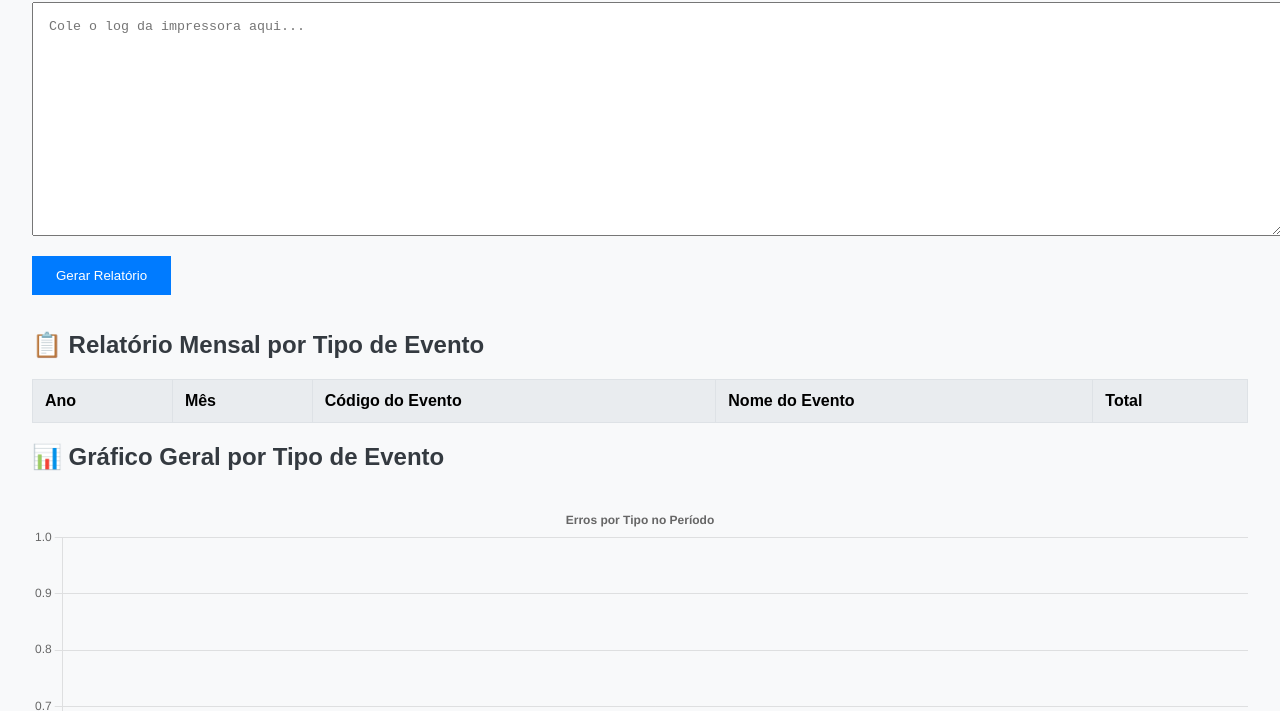
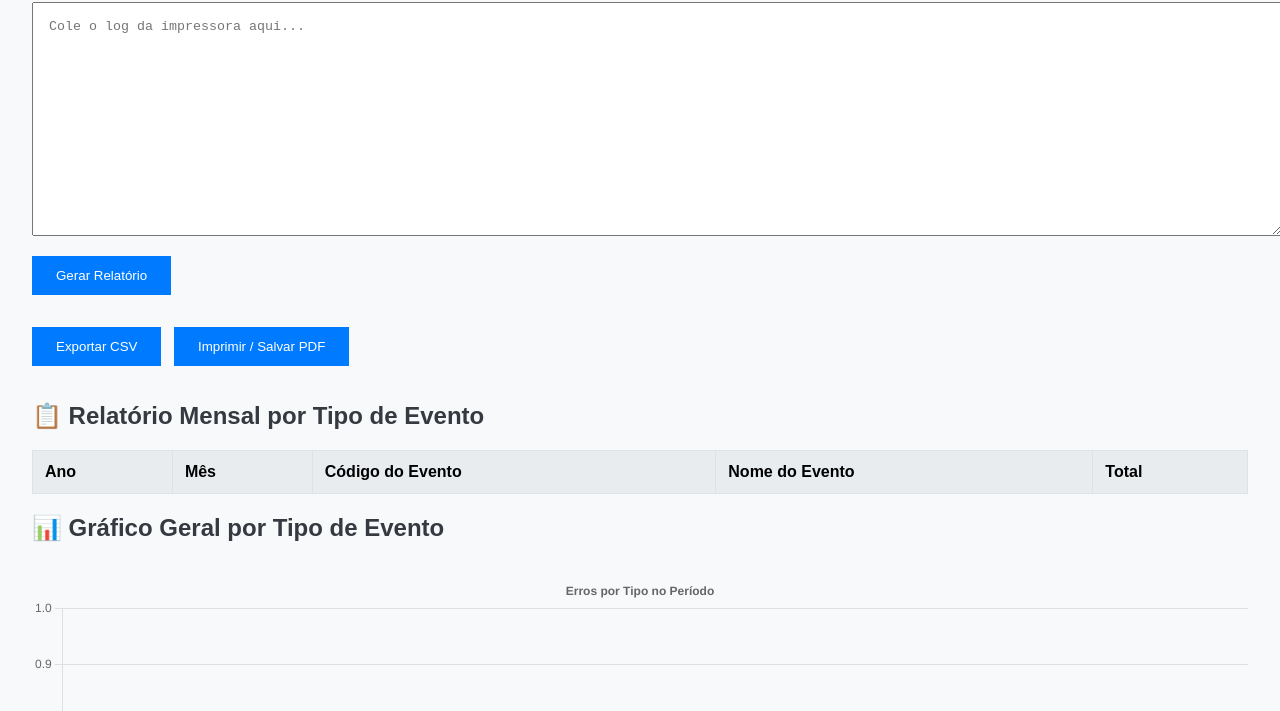
Before and after one commit to alexsandrosipelli/ANALISAR-LOG-IMPRESSORAS, a plain HTML site: page index.html in a window 1280 px wide. Both pictures are taken after a click on the button "Gerar Relatório". Shown: the part 89-800 px from the top of the page. Drawn offline with nearby package versions, Linux system fonts and the light colour scheme.

Commit message:
Update index.html

```diff
--- a/index.html
+++ b/index.html
@@ -46,12 +46,22 @@
       max-width: 100%;
       margin-top: 2rem;
     }
+    .export-buttons {
+      margin-top: 1rem;
+    }
+    .export-buttons button {
+      margin-right: 0.5rem;
+    }
   </style>
 </head>
 <body>
   <h1>🔍 Analisador de Log de Impressora Lexmark</h1>
   <textarea id="logInput" placeholder="Cole o log da impressora aqui..."></textarea>
   <button onclick="analisarLog()">Gerar Relatório</button>
+  <div class="export-buttons">
+    <button onclick="exportarCSV()">Exportar CSV</button>
+    <button onclick="window.print()">Imprimir / Salvar PDF</button>
+  </div>
 
   <h2>📋 Relatório Mensal por Tipo de Evento</h2>
   <div id="tabelaRelatorio"></div>
@@ -61,6 +71,8 @@
   <canvas id="graficoMensal"></canvas>
 
   <script>
+    let ultimoResumo = [];
+
     function analisarLog() {
       const log = document.getElementById('logInput').value;
       const linhas = log.split('\n');
@@ -88,10 +100,15 @@
         resumo[chave] = (resumo[chave] || 0) + 1;
       });
 
+      ultimoResumo = Object.entries(resumo).map(([chave, total]) => {
+        const [ano, mes, tipo, ...nomeArr] = chave.split('-');
+        const nome = nomeArr.join('-');
+        return { ano, mes, tipo, nome, total };
+      });
+
       let html = '<table><tr><th>Ano</th><th>Mês</th><th>Código do Evento</th><th>Nome do Evento</th><th>Total</th></tr>';
-      Object.entries(resumo).forEach(([chave, total]) => {
-        const [ano, mes, tipo, nome] = chave.split('-');
-        html += `<tr><td>${ano}</td><td>${mes}</td><td>${tipo}</td><td>${nome}</td><td>${total}</td></tr>`;
+      ultimoResumo.forEach(row => {
+        html += `<tr><td>${row.ano}</td><td>${row.mes}</td><td>${row.tipo}</td><td>${row.nome}</td><td>${row.total}</td></tr>`;
       });
       html += '</table>';
       document.getElementById('tabelaRelatorio').innerHTML = html;
@@ -107,7 +124,6 @@
         agrupadoMensal[mesAno][chaveTipo] = (agrupadoMensal[mesAno][chaveTipo] || 0) + 1;
       });
 
-      // Gráfico geral
       const ctx1 = document.getElementById('graficoErros').getContext('2d');
       if (window.chartInstance1) window.chartInstance1.destroy();
       window.chartInstance1 = new Chart(ctx1, {
@@ -129,7 +145,6 @@
         }
       });
 
-      // Gráfico mensal por tipo
       const mesesOrdenados = Object.keys(agrupadoMensal).sort((a,b) => {
         const [m1, y1] = a.split('/');
         const [m2, y2] = b.split('/');
@@ -170,6 +185,21 @@
         }
       });
     }
+
+    function exportarCSV() {
+      if (!ultimoResumo.length) return;
+      const linhas = ['Ano,Mês,Código do Evento,Nome do Evento,Total'];
+      ultimoResumo.forEach(l => {
+        linhas.push(`${l.ano},${l.mes},${l.tipo},"${l.nome}",${l.total}`);
+      });
+      const blob = new Blob([linhas.join('\n')], { type: 'text/csv' });
+      const url = URL.createObjectURL(blob);
+      const a = document.createElement('a');
+      a.href = url;
+      a.download = 'relatorio_log_impressora.csv';
+      a.click();
+      URL.revokeObjectURL(url);
+    }
   </script>
 </body>
 </html>
```
